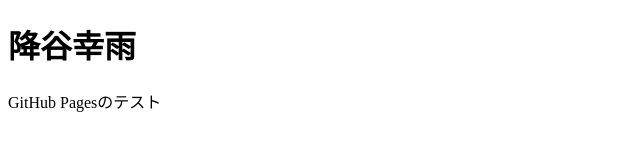
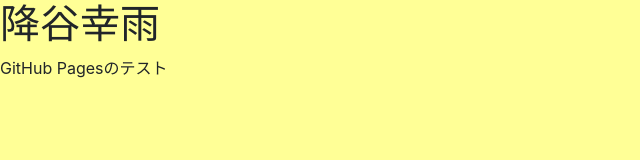
Before and after one commit to FuruyaKo/furuyako.github.io, a plain HTML site: page index.html in a window 1280 px wide. Shown: the whole page, without its empty margins (0-640 px from the left). Drawn offline with nearby package versions, Linux system fonts and the light colour scheme.

Commit message:
webページの更新。Update web-page.

```diff
--- a/index.html
+++ b/index.html
@@ -1,5 +1,19 @@
 <!DOCTYPE html>
+<html lang="ja">
 <head>
+    <meta charset="utf-8">
+    <meta name="viewport" content="width=device-width, initial-scale=1, shrink-to-fit=no" />
+    <meta name="description" content="バーチャルYouTuberの降谷幸雨のWEBサイトです。プログラマーを目指してる記憶力ない系VTuberです。このサイトも自分でプログラミングしました。" />
+    <meta name="robots" content="" />
+    <link rel="alternate" hreflang="ja" href="https://furuyako.github.io/" />
+    <link rel="alternate" hreflang="en" href="https://furuyako.github.io/en/" />
+
+    <!-- Bootstrap CSS -->
+    <link rel="stylesheet" href="https://stackpath.bootstrapcdn.com/bootstrap/4.5.0/css/bootstrap.min.css" integrity="sha384-9aIt2nRpC12Uk9gS9baDl411NQApFmC26EwAOH8WgZl5MYYxFfc+NcPb1dKGj7Sk" crossorigin="anonymous" />
+
+    <!-- Origin CSS -->
+    <link rel="stylesheet" href="./stylesheet.css" />
+
     <title>降谷幸雨 | VTuber</title>
 </head>
 <body>
--- /dev/null
+++ b/stylesheet.css
@@ -0,0 +1,3 @@
+body{
+    background-color:rgba(255,255,150);
+}
```
Also changed, not shown: img/furuya_kou002_3.png (added), script.js (added).
